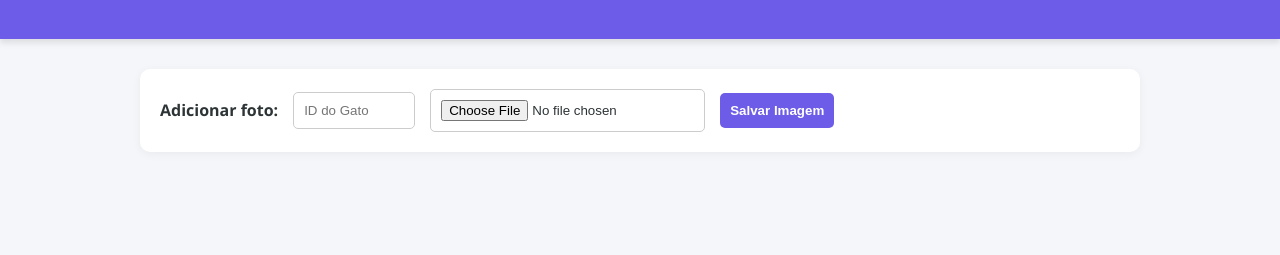
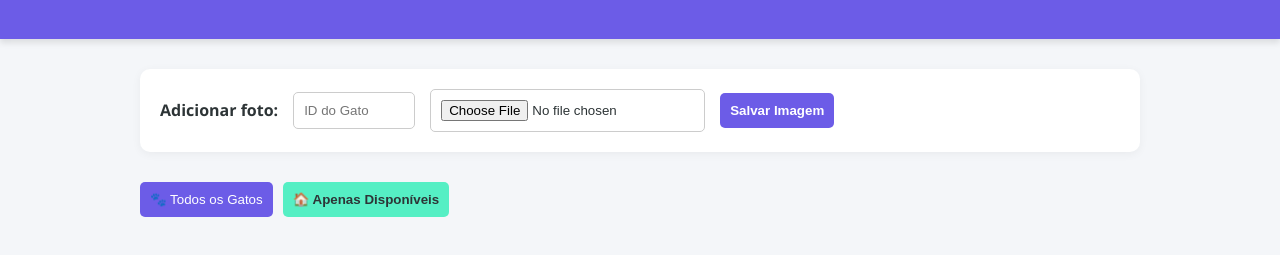
Before and after one commit to Davison-Cruz/catrescue-api, a website: page public/index.html in a window 1280 px wide. Shown: the part 87-342 px from the top of the page. Drawn offline with Linux system fonts and the light colour scheme; no server answers.

Commit message:
feat: cria rota de filtro no back-end e botoes no front-end para gatos disponiveis

```diff
--- a/public/index.html
+++ b/public/index.html
@@ -154,6 +154,37 @@
         ></span>
       </div>
 
+      <!-- Botões de Filtro -->
+      <div style="margin-bottom: 20px; display: flex; gap: 10px">
+        <button
+          onclick="carregarGatos()"
+          style="
+            padding: 10px;
+            background: var(--primary);
+            color: white;
+            border: none;
+            border-radius: 5px;
+            cursor: pointer;
+          "
+        >
+          🐾 Todos os Gatos
+        </button>
+        <button
+          onclick="carregarGatos(true)"
+          style="
+            padding: 10px;
+            background: #55efc4;
+            color: #2d3436;
+            border: none;
+            border-radius: 5px;
+            cursor: pointer;
+            font-weight: bold;
+          "
+        >
+          🏠 Apenas Disponíveis
+        </button>
+      </div>
+
       <!-- Grade de Gatos (Será preenchida pelo JavaScript) -->
       <div class="grid" id="gatos-grid">
         <!-- Os cards entrarão aqui dinamicamente -->
@@ -162,14 +193,15 @@
 
     <script>
       // Função 1: Buscar os gatos do seu Back-end e desenhar na tela
-      async function carregarGatos() {
+      async function carregarGatos(apenasDisponiveis = false) {
         try {
-          // Aqui o Front-end bate na SUA rota GET
-          const resposta = await fetch("/gatos");
+          // Aqui o Front-end decide se usa a rota antiga ou a SUA NOVA ROTA!
+          const endpoint = apenasDisponiveis ? "/gatos/disponiveis" : "/gatos";
+          const resposta = await fetch(endpoint);
           const gatos = await resposta.json();
 
           const grid = document.getElementById("gatos-grid");
-          grid.innerHTML = ""; // Limpa a grade antes de desenhar
+          grid.innerHTML = ""; // Limpa a grade
 
           gatos.forEach((gato) => {
             const statusClass = gato.adotado ? "tag adotado" : "tag";
```
Also changed, not shown: server.js (+14 -0 lines).
